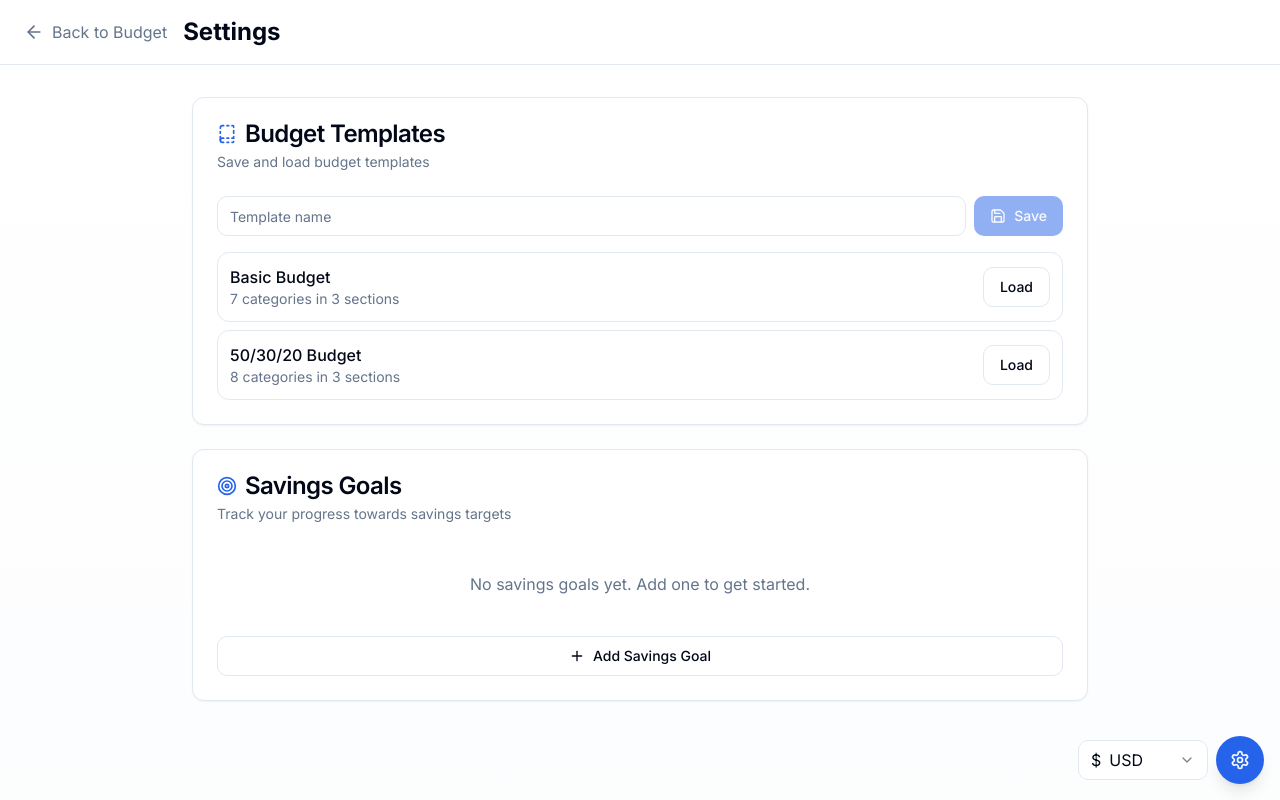
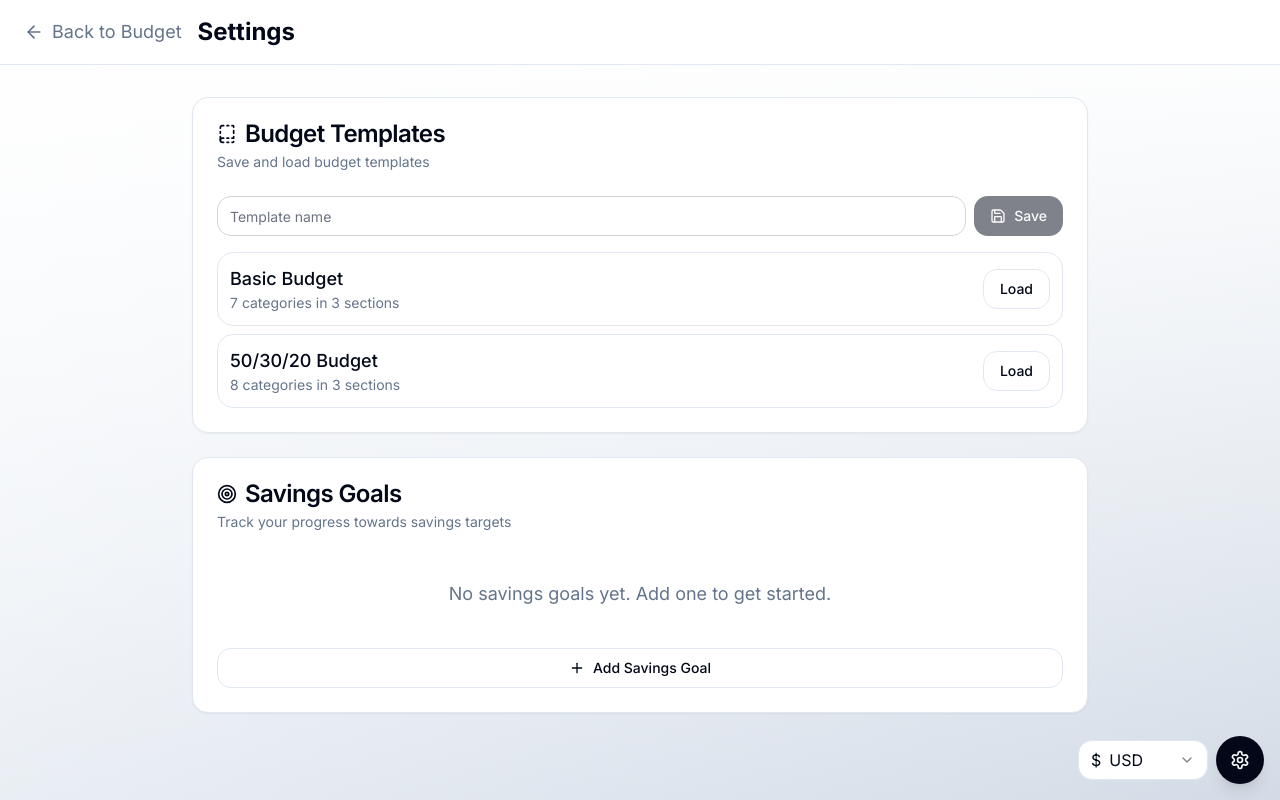
Before and after one commit to Mackewinsson/presusimple, a Next.js app: page /app/settings in a window 1280 px wide. Built offline with nearby package versions, Linux system fonts and the light colour scheme.

Commit message:
feat: improve theme toggle visibility in light mode and add full light/dark mode support

```diff
--- a/app/auth/layout.tsx
+++ b/app/auth/layout.tsx
@@ -2,7 +2,7 @@ import { ReactNode } from "react";
 
 export default function AuthLayout({ children }: { children: ReactNode }) {
   return (
-    <div className="min-h-screen bg-gradient-to-br from-slate-50 via-slate-100 to-slate-200 dark:from-slate-900 dark:via-slate-800 dark:to-slate-700 flex items-center justify-center p-4">
+    <div className="min-h-screen bg-gradient-to-br from-slate-800 via-slate-900 to-slate-950 dark:from-slate-950 dark:via-slate-900 dark:to-slate-800 flex items-center justify-center p-4">
       <div className="w-full max-w-md">{children}</div>
     </div>
   );
--- a/app/globals.css
+++ b/app/globals.css
@@ -3,46 +3,43 @@
 @tailwind utilities;
 
 :root {
-  --foreground-rgb: 0, 0, 0;
-  --background-start-rgb: 214, 219, 220;
-  --background-end-rgb: 255, 255, 255;
+  --foreground-rgb: 255, 255, 255;
+  --background-start-rgb: 15, 23, 42;
+  --background-end-rgb: 30, 41, 59;
+  --accent: 0 0% 100%; /* White accent */
 }
 
 @media (prefers-color-scheme: dark) {
   :root {
     --foreground-rgb: 255, 255, 255;
-    --background-start-rgb: 0, 0, 0;
-    --background-end-rgb: 0, 0, 0;
+    --background-start-rgb: 15, 23, 42;
+    --background-end-rgb: 30, 41, 59;
+    --accent: 0 0% 100%;
   }
 }
 
 @layer base {
   :root {
-    --background: 0 0% 100%;
-    --foreground: 222.2 84% 4.9%;
-    --card: 0 0% 100%;
-    --card-foreground: 222.2 84% 4.9%;
-    --popover: 0 0% 100%;
-    --popover-foreground: 222.2 84% 4.9%;
-    --primary: 221.2 83.2% 53.3%;
-    --primary-foreground: 210 40% 98%;
-    --secondary: 210 40% 96.1%;
-    --secondary-foreground: 222.2 47.4% 11.2%;
-    --muted: 210 40% 96.1%;
-    --muted-foreground: 215.4 16.3% 46.9%;
-    --accent: 210 40% 96.1%;
-    --accent-foreground: 222.2 47.4% 11.2%;
-    --destructive: 0 84.2% 60.2%;
+    --background: 222.2 84% 4.9%;
+    --foreground: 210 40% 98%;
+    --card: 222.2 84% 4.9%;
+    --card-foreground: 210 40% 98%;
+    --popover: 222.2 84% 4.9%;
+    --popover-foreground: 210 40% 98%;
+    --primary: 0 0% 100%;
+    --primary-foreground: 222.2 84% 4.9%;
+    --secondary: 217.2 32.6% 17.5%;
+    --secondary-foreground: 210 40% 98%;
+    --muted: 217.2 32.6% 17.5%;
+    --muted-foreground: 215 20.2% 65.1%;
+    --accent: 0 0% 100%;
+    --accent-foreground: 222.2 84% 4.9%;
+    --destructive: 0 62.8% 30.6%;
     --destructive-foreground: 210 40% 98%;
-    --border: 214.3 31.8% 91.4%;
-    --input: 214.3 31.8% 91.4%;
-    --ring: 221.2 83.2% 53.3%;
-    --chart-1: 221.2 83.2% 53.3%;
-    --chart-2: 280 65% 60%;
-    --chart-3: 160 60% 45%;
-    --chart-4: 30 80% 55%;
-    --chart-5: 340 75% 55%;
-    --radius: 0.75rem;
+    --border: 217.2 32.6% 17.5%;
+    --input: 217.2 32.6% 17.5%;
+    --ring: 0 0% 100%;
+    --radius: 1rem;
   }
 
   .dark {
@@ -52,24 +49,41 @@
     --card-foreground: 210 40% 98%;
     --popover: 222.2 84% 4.9%;
     --popover-foreground: 210 40% 98%;
-    --primary: 217.2 91.2% 59.8%;
-    --primary-foreground: 222.2 47.4% 11.2%;
+    --primary: 0 0% 100%;
+    --primary-foreground: 222.2 84% 4.9%;
     --secondary: 217.2 32.6% 17.5%;
     --secondary-foreground: 210 40% 98%;
     --muted: 217.2 32.6% 17.5%;
     --muted-foreground: 215 20.2% 65.1%;
-    --accent: 217.2 32.6% 17.5%;
-    --accent-foreground: 210 40% 98%;
+    --accent: 0 0% 100%;
+    --accent-foreground: 222.2 84% 4.9%;
     --destructive: 0 62.8% 30.6%;
     --destructive-foreground: 210 40% 98%;
     --border: 217.2 32.6% 17.5%;
     --input: 217.2 32.6% 17.5%;
-    --ring: 224.3 76.3% 48%;
-    --chart-1: 217.2 91.2% 59.8%;
-    --chart-2: 280 65% 60%;
-    --chart-3: 160 60% 45%;
-    --chart-4: 30 80% 55%;
-    --chart-5: 340 75% 55%;
+    --ring: 0 0% 100%;
+  }
+
+  .light {
+    --background: 0 0% 100%;
+    --foreground: 222.2 84% 4.9%;
+    --card: 0 0% 100%;
+    --card-foreground: 222.2 84% 4.9%;
+    --popover: 0 0% 100%;
+    --popover-foreground: 222.2 84% 4.9%;
+    --primary: 222.2 84% 4.9%;
+    --primary-foreground: 210 40% 98%;
+    --secondary: 210 40% 96.1%;
+    --secondary-foreground: 222.2 84% 4.9%;
+    --muted: 210 40% 96.1%;
+    --muted-foreground: 215.4 16.3% 46.9%;
+    --accent: 222.2 84% 4.9%;
+    --accent-foreground: 210 40% 98%;
+    --destructive: 0 84.2% 60.2%;
+    --destructive-foreground: 210 40% 98%;
+    --border: 214.3 31.8% 91.4%;
+    --input: 214.3 31.8% 91.4%;
+    --ring: 222.2 84% 4.9%;
   }
 }
 
@@ -78,20 +92,55 @@
     @apply border-border;
   }
   body {
-    @apply bg-background text-foreground;
+    @apply bg-background text-foreground font-sans text-base md:text-lg;
+    min-height: 100vh;
+  }
+
+  /* Dark theme background */
+  .dark body {
+    background: linear-gradient(135deg, #0f172a 0%, #1e293b 50%, #334155 100%);
+  }
+
+  /* Light theme background */
+  .light body {
+    background: linear-gradient(135deg, #f8fafc 0%, #e2e8f0 50%, #cbd5e1 100%);
   }
 }
 
 .glass-card {
-  @apply bg-white/95 dark:bg-black/95 backdrop-blur-lg shadow-lg border border-white/20 dark:border-white/10;
+  @apply bg-white/10 backdrop-blur-xl rounded-2xl shadow-2xl border border-white/20 transition-all duration-200;
+}
+
+.dark .glass-card {
+  @apply bg-white/10 backdrop-blur-xl rounded-2xl shadow-2xl border border-white/20;
+}
+
+.light .glass-card {
+  @apply bg-white/80 backdrop-blur-xl rounded-2xl shadow-2xl border border-gray-200/50;
 }
 
 .hover-card {
-  @apply transition-all duration-200 hover:shadow-xl hover:scale-[1.01] hover:bg-white dark:hover:bg-black;
+  @apply transition-all duration-200 hover:shadow-2xl hover:scale-[1.02];
+}
+
+.dark .hover-card {
+  @apply hover:bg-white/20 hover:border-white/30;
+}
+
+.light .hover-card {
+  @apply hover:bg-white/90 hover:border-gray-300/70;
 }
 
 .budget-progress {
-  @apply h-2 rounded-full overflow-hidden bg-secondary;
+  @apply h-3 rounded-full overflow-hidden backdrop-blur-sm;
+}
+
+.dark .budget-progress {
+  @apply bg-white/10;
+}
+
+.light .budget-progress {
+  @apply bg-gray-200/50;
 }
 
 .budget-progress-bar {
@@ -99,21 +148,86 @@
 }
 
 .budget-progress-bar.success {
-  @apply bg-primary;
+  @apply bg-gradient-to-r from-emerald-400 to-emerald-500;
 }
 
 .budget-progress-bar.warning {
-  @apply bg-amber-500;
+  @apply bg-gradient-to-r from-yellow-400 to-orange-400;
 }
 
 .budget-progress-bar.danger {
-  @apply bg-destructive;
+  @apply bg-gradient-to-r from-red-400 to-red-500;
+}
+
+/* Modern button styles */
+.btn-primary {
+  @apply font-semibold rounded-xl px-6 py-3 shadow-lg transition-all duration-200 transform hover:scale-105;
+}
+
+.dark .btn-primary {
+  @apply bg-white text-slate-900 hover:bg-gray-100;
+}
+
+.light .btn-primary {
+  @apply bg-slate-900 text-white hover:bg-slate-800;
+}
+
+.btn-accent {
+  @apply font-semibold rounded-xl px-6 py-3 shadow-lg transition-all duration-200 transform hover:scale-105;
+}
+
+.dark .btn-accent {
+  @apply bg-gradient-to-r from-gray-100 to-white text-slate-900 hover:from-white hover:to-gray-100;
+}
+
+.light .btn-accent {
+  @apply bg-gradient-to-r from-slate-100 to-white text-slate-900 hover:from-white hover:to-slate-100;
+}
+
+.btn-outline {
+  @apply rounded-xl px-6 py-3 transition-all duration-200;
+}
+
+.dark .btn-outline {
+  @apply border border-white/20 bg-white/10 backdrop-blur-sm text-white hover:bg-white/20 hover:border-white/30;
+}
+
+.light .btn-outline {
+  @apply border border-gray-300 bg-white/50 backdrop-blur-sm text-slate-900 hover:bg-white/80 hover:border-gray-400;
+}
+
+input,
+.input,
+textarea,
+select {
+  @apply rounded-xl px-4 py-3 transition-all duration-200;
+}
+
+.dark input,
+.dark .input,
+.dark textarea,
+.dark select {
+  @apply border border-white/20 bg-white/10 backdrop-blur-sm text-white placeholder:text-white/50 focus:ring-2 focus:ring-white focus:border-white focus:outline-none;
+}
+
+.light input,
+.light .input,
+.light textarea,
+.light select {
+  @apply border border-gray-300 bg-white/80 backdrop-blur-sm text-slate-900 placeholder:text-gray-500 focus:ring-2 focus:ring-slate-900 focus:border-slate-900 focus:outline-none;
 }
 
 /* Custom scrollbar styles */
 .scrollbar-thin {
   scrollbar-width: thin;
-  scrollbar-color: hsl(var(--muted)) transparent;
+}
+
+.dark .scrollbar-thin {
+  scrollbar-color: rgba(255, 255, 255, 0.3) transparent;
+}
+
+.light .scrollbar-thin {
+  scrollbar-color: rgba(0, 0, 0, 0.3) transparent;
 }
 
 .scrollbar-thin::-webkit-scrollbar {
@@ -124,11 +238,66 @@
   background: transparent;
 }
 
-.scrollbar-thin::-webkit-scrollbar-thumb {
-  background-color: hsl(var(--muted));
+.dark .scrollbar-thin::-webkit-scrollbar-thumb {
+  background-color: rgba(255, 255, 255, 0.3);
   border-radius: 20px;
 }
 
-.scrollbar-thin::-webkit-scrollbar-thumb:hover {
-  background-color: hsl(var(--muted-foreground));
+.dark .scrollbar-thin::-webkit-scrollbar-thumb:hover {
+  background-color: rgba(255, 255, 255, 0.5);
 }
+
+.light .scrollbar-thin::-webkit-scrollbar-thumb {
+  background-color: rgba(0, 0, 0, 0.3);
+  border-radius: 20px;
+}
+
+.light .scrollbar-thin::-webkit-scrollbar-thumb:hover {
+  background-color: rgba(0, 0, 0, 0.5);
+}
+
+/* Modern gradient backgrounds */
+.gradient-bg {
+  background: linear-gradient(135deg, #667eea 0%, #764ba2 100%);
+}
+
+.gradient-bg-alt {
+  background: linear-gradient(135deg, #f093fb 0%, #f5576c 100%);
+}
+
+.dark .gradient-bg-dark {
+  background: linear-gradient(135deg, #0f172a 0%, #1e293b 50%, #334155 100%);
+}
+
+.light .gradient-bg-dark {
+  background: linear-gradient(135deg, #f8fafc 0%, #e2e8f0 50%, #cbd5e1 100%);
+}
+
+/* Glass morphism effects */
+.glass {
+  backdrop-filter: blur(20px);
+}
+
+.dark .glass {
+  background: rgba(255, 255, 255, 0.1);
+  border: 1px solid rgba(255, 255, 255, 0.2);
+}
+
+.light .glass {
+  background: rgba(255, 255, 255, 0.8);
+  border: 1px solid rgba(0, 0, 0, 0.1);
+}
+
+.glass-dark {
+  backdrop-filter: blur(20px);
+}
+
+.dark .glass-dark {
+  background: rgba(0, 0, 0, 0.2);
+  border: 1px solid rgba(255, 255, 255, 0.1);
+}
+
+.light .glass-dark {
+  background: rgba(0, 0, 0, 0.1);
+  border: 1px solid rgba(0, 0, 0, 0.2);
+}
--- a/app/history/page.tsx
+++ b/app/history/page.tsx
@@ -48,7 +48,7 @@ export default function HistoryPage() {
   };
 
   return (
-    <div className="min-h-screen bg-gradient-to-br from-slate-50 via-slate-100 to-slate-200 dark:from-slate-900 dark:via-slate-800 dark:to-slate-700">
+    <div className="min-h-screen bg-gradient-to-br from-slate-800 via-slate-900 to-slate-950 dark:from-slate-950 dark:via-slate-900 dark:to-slate-800">
       <header className="border-b bg-card/90 backdrop-blur-lg sticky top-0 z-50">
         <div className="container mx-auto px-4 sm:px-6 py-3 sm:py-4">
           <div className="flex items-center justify-between">
@@ -173,7 +173,7 @@ export default function HistoryPage() {
               ))}
             </div>
           ) : (
-            <div className="text-center py-12 px-4 rounded-lg bg-card/90 backdrop-blur shadow-lg">
+            <div className="text-center py-12 px-4 rounded-lg bg-card/95 backdrop-blur shadow-lg">
               <p className="text-muted-foreground">
                 {searchTerm
                   ? "No budgets found matching your search."
--- a/app/layout.tsx
+++ b/app/layout.tsx
@@ -2,6 +2,7 @@ import "./globals.css";
 import type { Metadata } from "next";
 import { Inter } from "next/font/google";
 import Providers from "@/components/Providers";
+import { ThemeProvider } from "@/components/ThemeProvider";
 import Navigation from "@/components/Navigation";
 
 // Load Inter font locally instead of from Google Fonts
@@ -26,10 +27,12 @@ export default function RootLayout({
   return (
     <html lang="en">
       <body className={inter.className}>
-        <Providers>
-          {/* <Navigation /> */}
-          <main>{children}</main>
-        </Providers>
+        <ThemeProvider>
+          <Providers>
+            {/* <Navigation /> */}
+            <main>{children}</main>
+          </Providers>
+        </ThemeProvider>
       </body>
     </html>
   );
--- /dev/null
+++ b/components/ThemeProvider.tsx
@@ -0,0 +1,57 @@
+"use client";
+
+import { createContext, useContext, useEffect, useState } from "react";
+
+type Theme = "light" | "dark";
+
+type ThemeContextType = {
+  theme: Theme;
+  toggleTheme: () => void;
+};
+
+const ThemeContext = createContext<ThemeContextType | undefined>(undefined);
+
+export function ThemeProvider({ children }: { children: React.ReactNode }) {
+  const [theme, setTheme] = useState<Theme>("dark");
+
+  useEffect(() => {
+    // Check for saved theme preference or default to dark
+    const savedTheme = localStorage.getItem("theme") as Theme;
+    if (savedTheme) {
+      setTheme(savedTheme);
+    } else {
+      // Check system preference
+      const systemTheme = window.matchMedia("(prefers-color-scheme: dark)")
+        .matches
+        ? "dark"
+        : "light";
+      setTheme(systemTheme);
+    }
+  }, []);
+
+  useEffect(() => {
+    // Apply theme to document
+    const root = document.documentElement;
+    root.classList.remove("light", "dark");
+    root.classList.add(theme);
+    localStorage.setItem("theme", theme);
+  }, [theme]);
+
+  const toggleTheme = () => {
+    setTheme((prev) => (prev === "light" ? "dark" : "light"));
+  };
+
+  return (
+    <ThemeContext.Provider value={{ theme, toggleTheme }}>
+      {children}
+    </ThemeContext.Provider>
+  );
+}
+
+export function useTheme() {
+  const context = useContext(ThemeContext);
+  if (context === undefined) {
+    throw new Error("useTheme must be used within a ThemeProvider");
+  }
+  return context;
+}
--- /dev/null
+++ b/components/ThemeToggle.tsx
@@ -0,0 +1,25 @@
+"use client";
+
+import { Moon, Sun } from "lucide-react";
+import { useTheme } from "./ThemeProvider";
+
+export default function ThemeToggle() {
+  const { theme, toggleTheme } = useTheme();
+
+  return (
+    <button
+      onClick={toggleTheme}
+      className="p-2 rounded-lg border transition-all duration-200
+        bg-white/80 border-gray-300 text-slate-900
+        dark:bg-white/10 dark:border-white/20 dark:text-white
+        hover:bg-gray-200 hover:dark:bg-white/20"
+      aria-label="Toggle theme"
+    >
+      {theme === "light" ? (
+        <Moon className="h-5 w-5 text-slate-900" />
+      ) : (
+        <Sun className="h-5 w-5 text-white" />
+      )}
+    </button>
+  );
+}
```
Also changed, not shown: app/app/page.tsx (+11 -7 lines), app/page.tsx (+96 -124 lines), components/budget/BudgetSetupSection.tsx (+15 -15 lines).
